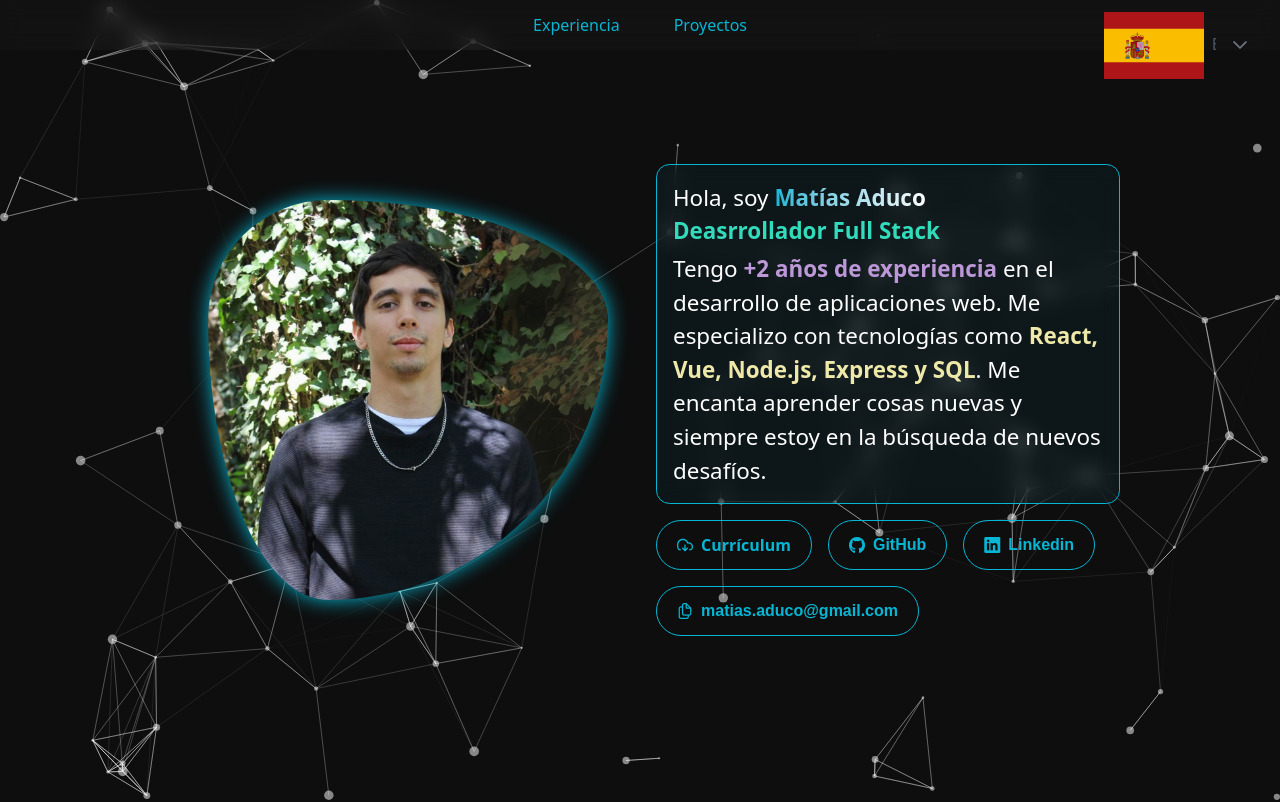
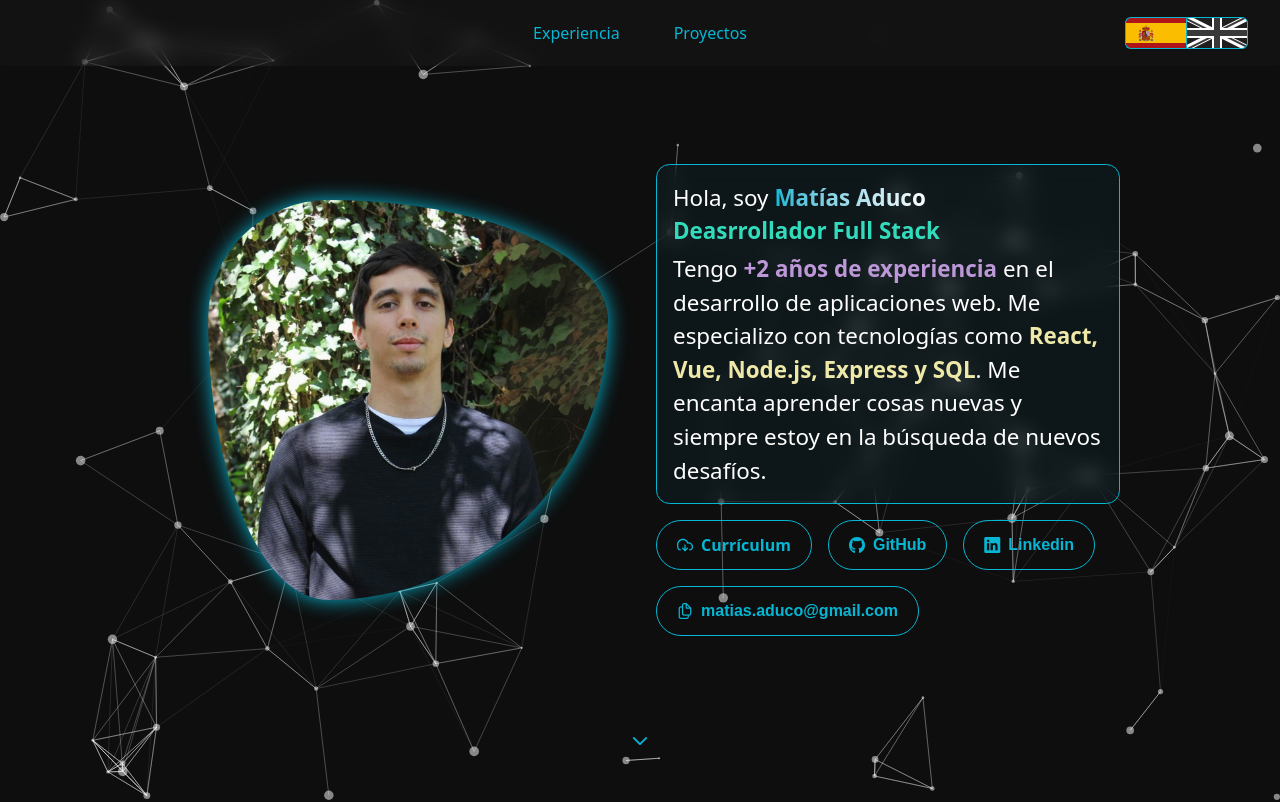
Before and after one commit to matiasaduco/portfolio, a React (Vite) app: page / in a window 1280 px wide. Shown: the top 802 px of the page. Built offline with nearby package versions, Linux system fonts and the light colour scheme; a web font is replaced by a local one.

Commit message:
Agregada flecha provisoria indicando que el Portfolio sigue
Correciones menores

```diff
--- a/src/app/AboutMe/AboutMe.jsx
+++ b/src/app/AboutMe/AboutMe.jsx
@@ -29,7 +29,7 @@ const AboutMe = () => {
       />
       <div className='flex flex-col gap-4'>
         <div
-          className='biography border border-1 border-[#06B6D4] bg-[#06B6D4]/5 p-4'
+          className='biography border border-[#06B6D4] bg-[#06B6D4]/5 p-4'
           style={{ backdropFilter: 'blur(10px)' }}
         >
           <Trans i18nKey='hi'>
@@ -84,6 +84,7 @@ const AboutMe = () => {
           outlined
         />
       </div>
+      <i className='pi pi-chevron-down animate-bounce absolute md:bottom-[1rem] lg:bottom-[3rem] text-[#06B6D4]' />
     </div>
   )
 }
--- a/src/app/AboutMe/aboutMe.css
+++ b/src/app/AboutMe/aboutMe.css
@@ -3,7 +3,6 @@
 }
 
 .biography {
-  width: 100%;
   font-size: 1.4em;
   border-radius: 0.6em;
 }
--- a/src/app/NavBar.jsx
+++ b/src/app/NavBar.jsx
@@ -1,9 +1,10 @@
-import { Dropdown } from 'primereact/dropdown'
 import { useState } from 'react'
 import i18n from '@/utils/i18n'
 import { useTranslation } from 'react-i18next'
 import spain from '@/assets/icons/spain.svg'
 import uk from '@/assets/icons/uk.svg'
+import { ButtonGroup } from 'primereact/buttongroup'
+import { Button } from 'primereact/button'
 
 const Menu = () => {
   const { t } = useTranslation()
@@ -13,36 +14,14 @@ const Menu = () => {
     { label: 'English', value: 'en', image: uk },
   ]
 
-  const changeLanguage = (e) => {
-    i18n.changeLanguage(e.value)
-    setLanguage(e.value)
-  }
-
-  const selectedCountryTemplate = (option, props) => {
-    if (option) {
-      return (
-        <div className='flex items-center w-[100px]'>
-          <img src={option.image} width='100%' height='100px' className='mr-2' />
-          <div>{option.label}</div>
-        </div>
-      )
-    }
-
-    return <span>{props.placeholder}</span>
-  }
-
-  const countryOptionTemplate = (option) => {
-    return (
-      <div className='flex items-center'>
-        <img src={option.image} width='40px' className='mr-2' />
-        <div>{option.label}</div>
-      </div>
-    )
+  const changeLanguage = (value) => {
+    i18n.changeLanguage(value)
+    setLanguage(value)
   }
 
   return (
     <header
-      className='fixed top-0 z-2'
+      className='fixed top-0 z-2 p-2'
       style={{
         width: '100%',
         backdropFilter: 'blur(10px)',
@@ -56,25 +35,23 @@ const Menu = () => {
         <a href='#projects' className='p-button p-button-text'>
           {t('projects')}
         </a>
-        <Dropdown
-          value={language}
-          onChange={changeLanguage}
-          options={languages}
-          optionLabel='label'
-          optionValue='value'
-          valueTemplate={selectedCountryTemplate}
-          itemTemplate={countryOptionTemplate}
-          pt={{
-            root: {
-              style: {
-                position: 'absolute',
-                right: '1rem',
-                backgroundColor: 'transparent',
-                border: 'none',
-              },
-            },
-          }}
-        />
+        <div className='self-center absolute right-[2rem]'>
+          <ButtonGroup>
+            {languages.map((lang) => (
+              <Button
+                onClick={() => changeLanguage(lang.value)}
+                style={{ padding: '0' }}
+              >
+                <img
+                  src={lang.image}
+                  className={`object-cover w-[60px] h-[30px] ${
+                    lang.value === language ? 'grayscale-[0]' : 'grayscale'
+                  }`}
+                />
+              </Button>
+            ))}
+          </ButtonGroup>
+        </div>
       </nav>
     </header>
   )
--- a/src/utils/i18n.js
+++ b/src/utils/i18n.js
@@ -14,7 +14,6 @@ const resources = {
           I specialize in technologies such as <7>React, Vue, Node.js, Express y SQL</7>.
           I love learning new things and I am always looking for new challenges.
         `,
-      experience: 'Experience',
       projects: 'Projects',
       resume: 'Resume',
       march: 'March',
@@ -23,6 +22,7 @@ const resources = {
       april: 'April',
       september: 'September',
       experience: {
+        title: 'Experience',
         camba: `
           At Cambá I was a Full Stack Developer in charge of the migration of
           AdminSE web to its new version using Vue 3 along with libraries like
```
